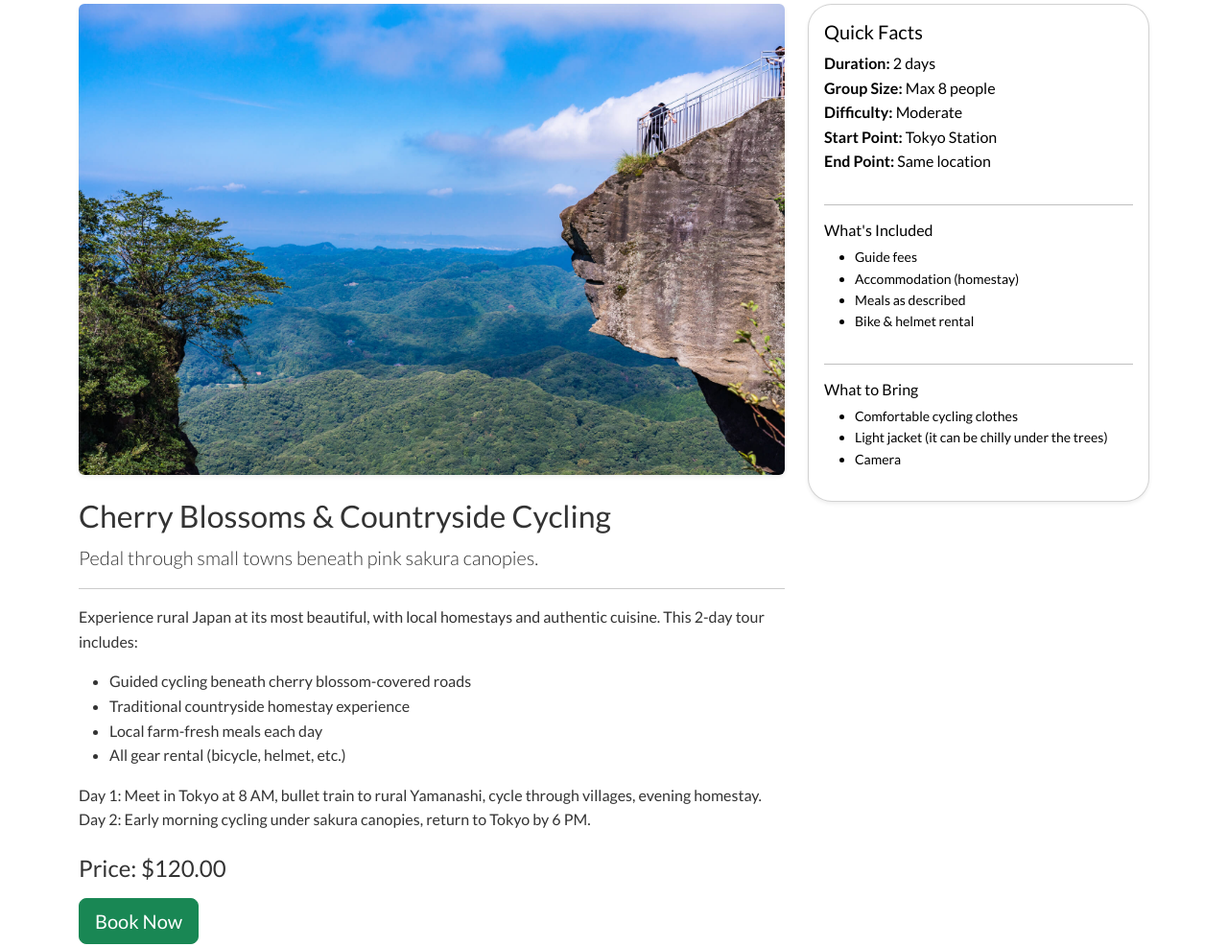
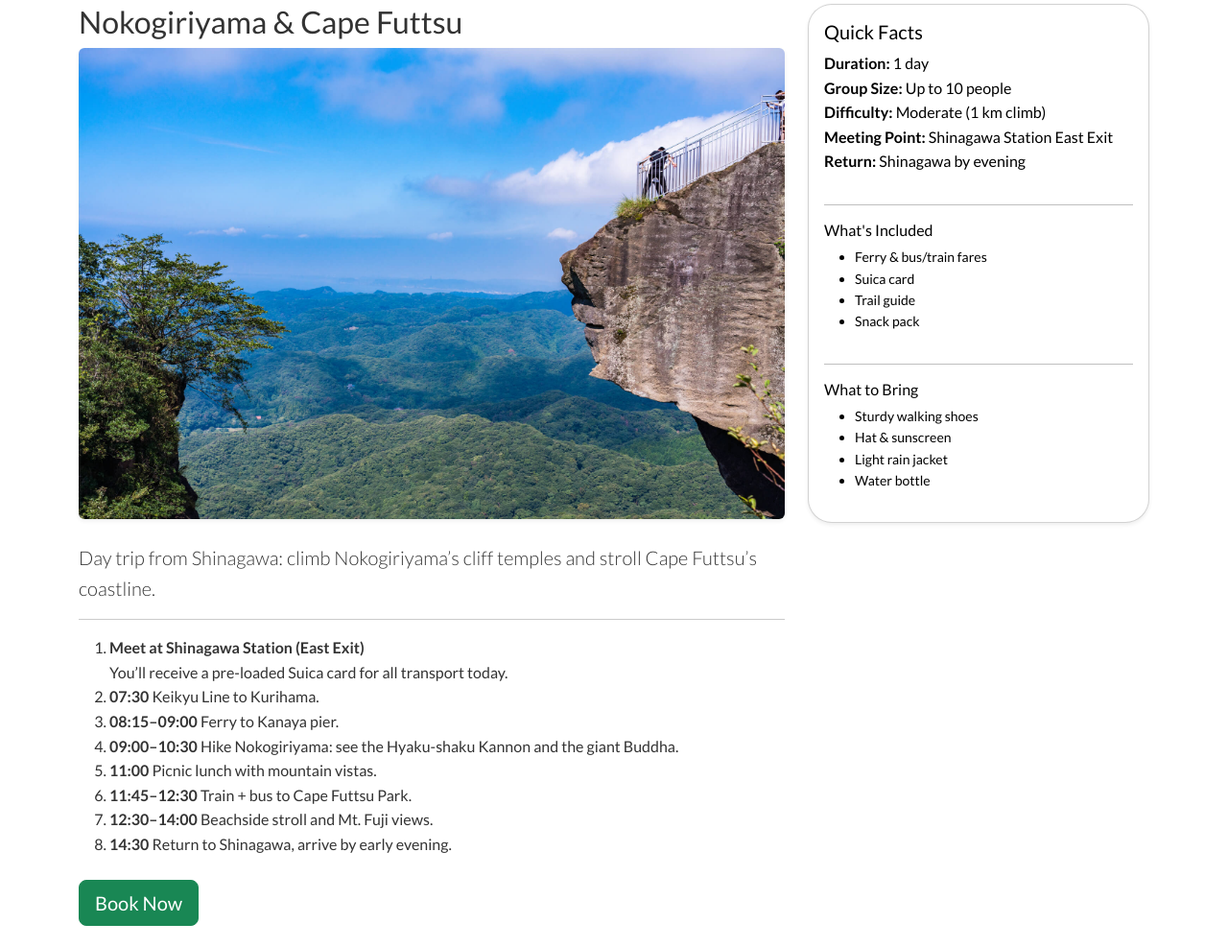
Before and after one commit to Theego99/laolao, a plain HTML site: page tours/summer_nokogiri.html in a window 1280 px wide. Shown: the part 160-1147 px from the top of the page at 96% size. Drawn offline with nearby package versions, Linux system fonts and the light colour scheme.

Commit message:
itinerarios de verano

```diff
--- a/tours/summer_nokogiri.html
+++ b/tours/summer_nokogiri.html
@@ -54,39 +54,47 @@
  <section class="py-5">
   <div class="container">
     <div class="row g-4">
-        <!-- Left: Main Content -->
+      <!-- Left: Itinerary -->
       <div class="col-md-8">
-          <img
-            src="../static/images/tours/summer_nokogiriyama.jpg"
-            alt="Cherry Blossoms & Countryside Cycling"
+        <h2>Nokogiriyama &amp; Cape Futtsu</h2>
+        <img src="../static/images/tours/summer_nokogiriyama.jpg"
              class="img-fluid rounded shadow-sm mb-4"
-          />
-          <h2>Cherry Blossoms &amp; Countryside Cycling</h2>
-          <p class="lead">Pedal through small towns beneath pink sakura canopies.</p>
-          <hr />
+             alt="Nokogiriyama and Cape Futtsu" />
+        <p class="lead">
+          Day trip from Shinagawa: climb Nokogiriyama’s cliff temples and stroll Cape Futtsu’s coastline.
+        </p>
+        <hr/>
         <div class="tour-details mb-4">
-            <p>
-              Experience rural Japan at its most beautiful, with local homestays and authentic
-              cuisine. This 2-day tour includes:
-            </p>
-            <ul>
-              <li>Guided cycling beneath cherry blossom-covered roads</li>
-              <li>Traditional countryside homestay experience</li>
-              <li>Local farm-fresh meals each day</li>
-              <li>All gear rental (bicycle, helmet, etc.)</li>
-            </ul>
-            <p>
-              Day 1: Meet in Tokyo at 8 AM, bullet train to rural Yamanashi, cycle through villages,
-              evening homestay.<br />
-              Day 2: Early morning cycling under sakura canopies, return to Tokyo by 6 PM.
-            </p>
+          <ol>
+            <li>
+              <strong>Meet at Shinagawa Station (East Exit)</strong><br/>
+              You’ll receive a pre-loaded Suica card for all transport today.
+            </li>
+            <li>
+              <strong>07:30</strong> Keikyu Line to Kurihama.
+            </li>
+            <li>
+              <strong>08:15–09:00</strong> Ferry to Kanaya pier.
+            </li>
+            <li>
+              <strong>09:00–10:30</strong> Hike Nokogiriyama: see the Hyaku-shaku Kannon and the giant Buddha.
+            </li>
+            <li>
+              <strong>11:00</strong> Picnic lunch with mountain vistas.
+            </li>
+            <li>
+              <strong>11:45–12:30</strong> Train + bus to Cape Futtsu Park.
+            </li>
+            <li>
+              <strong>12:30–14:00</strong> Beachside stroll and Mt. Fuji views.
+            </li>
+            <li>
+              <strong>14:30</strong> Return to Shinagawa, arrive by early evening.
+            </li>
+          </ol>
         </div>
-          <h4 class="mb-3">Price: $120.00</h4>
-          <a
-            href="mailto:book@laolao.com?subject=Booking%20Request%20Cherry%20Cycling"
-            class="btn btn-success btn-lg"
-            >Book Now</a
-          >
+        <a href="mailto:book@laolao.com?subject=Book%20Nokogiriyama%20Tour"
+           class="btn btn-success btn-lg">Book Now</a>
       </div>
 
       <!-- Right: Sidebar -->
@@ -95,26 +103,27 @@
           <div class="card-body">
             <h5 class="card-title">Quick Facts</h5>
             <ul class="list-unstyled">
-                <li><strong>Duration:</strong> 2 days</li>
-                <li><strong>Group Size:</strong> Max 8 people</li>
-                <li><strong>Difficulty:</strong> Moderate</li>
-                <li><strong>Start Point:</strong> Tokyo Station</li>
-                <li><strong>End Point:</strong> Same location</li>
+              <li><strong>Duration:</strong> 1 day</li>
+              <li><strong>Group Size:</strong> Up to 10 people</li>
+              <li><strong>Difficulty:</strong> Moderate (1 km climb)</li>
+              <li><strong>Meeting Point:</strong> Shinagawa Station East Exit</li>
+              <li><strong>Return:</strong> Shinagawa by evening</li>
             </ul>
-              <hr />
+            <hr/>
             <h6>What's Included</h6>
             <ul class="small">
-                <li>Guide fees</li>
-                <li>Accommodation (homestay)</li>
-                <li>Meals as described</li>
-                <li>Bike &amp; helmet rental</li>
+              <li>Ferry &amp; bus/train fares</li>
+              <li>Suica card</li>
+              <li>Trail guide</li>
+              <li>Snack pack</li>
             </ul>
-              <hr />
+            <hr/>
             <h6>What to Bring</h6>
             <ul class="small">
-                <li>Comfortable cycling clothes</li>
-                <li>Light jacket (it can be chilly under the trees)</li>
-                <li>Camera</li>
+              <li>Sturdy walking shoes</li>
+              <li>Hat & sunscreen</li>
+              <li>Light rain jacket</li>
+              <li>Water bottle</li>
             </ul>
           </div>
         </div>
@@ -122,6 +131,7 @@
     </div>
   </div>
 </section>
+
 
   <!-- Footer -->
   <footer>
```
Also changed, not shown: tours.html (+41 -13 lines), tours/summer_fuji.html (+49 -42 lines), tours/summer_nagatoro.html (+48 -42 lines). Lines whose indentation alone changed are shown as unchanged.
